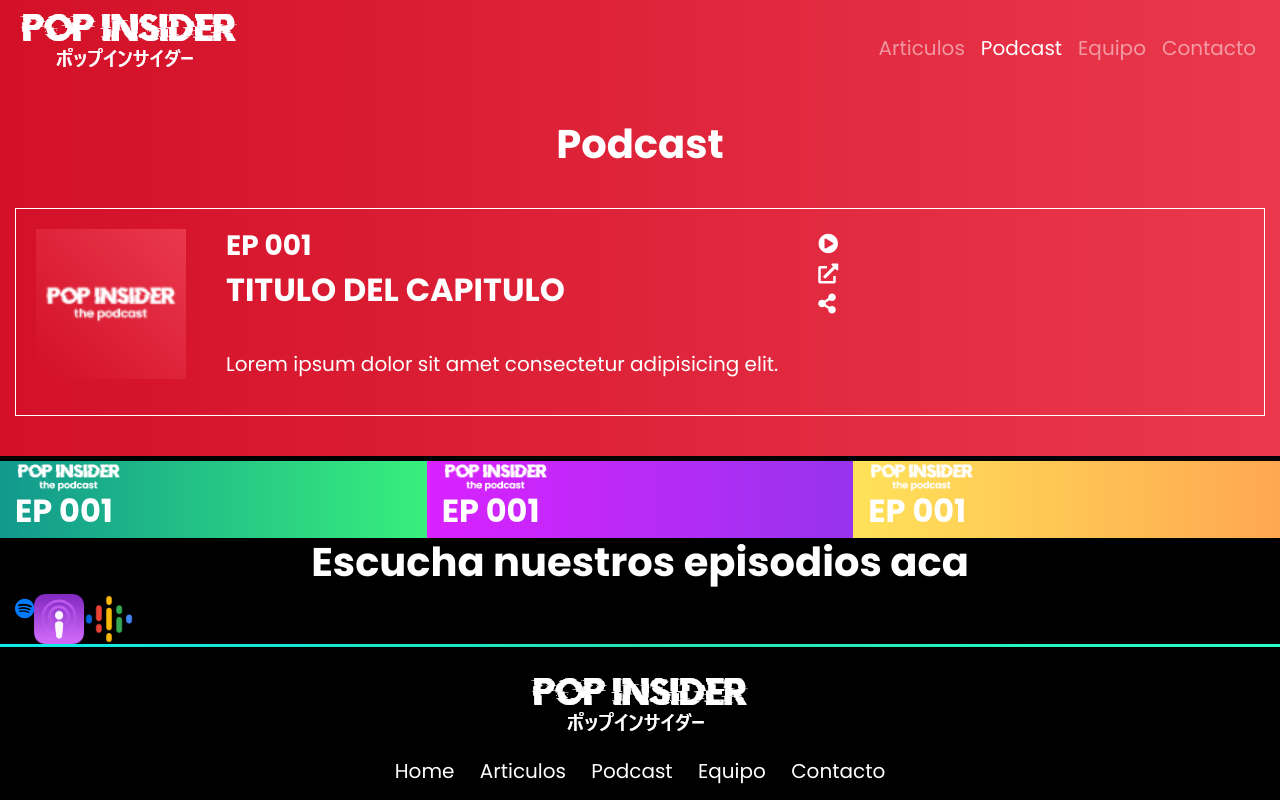
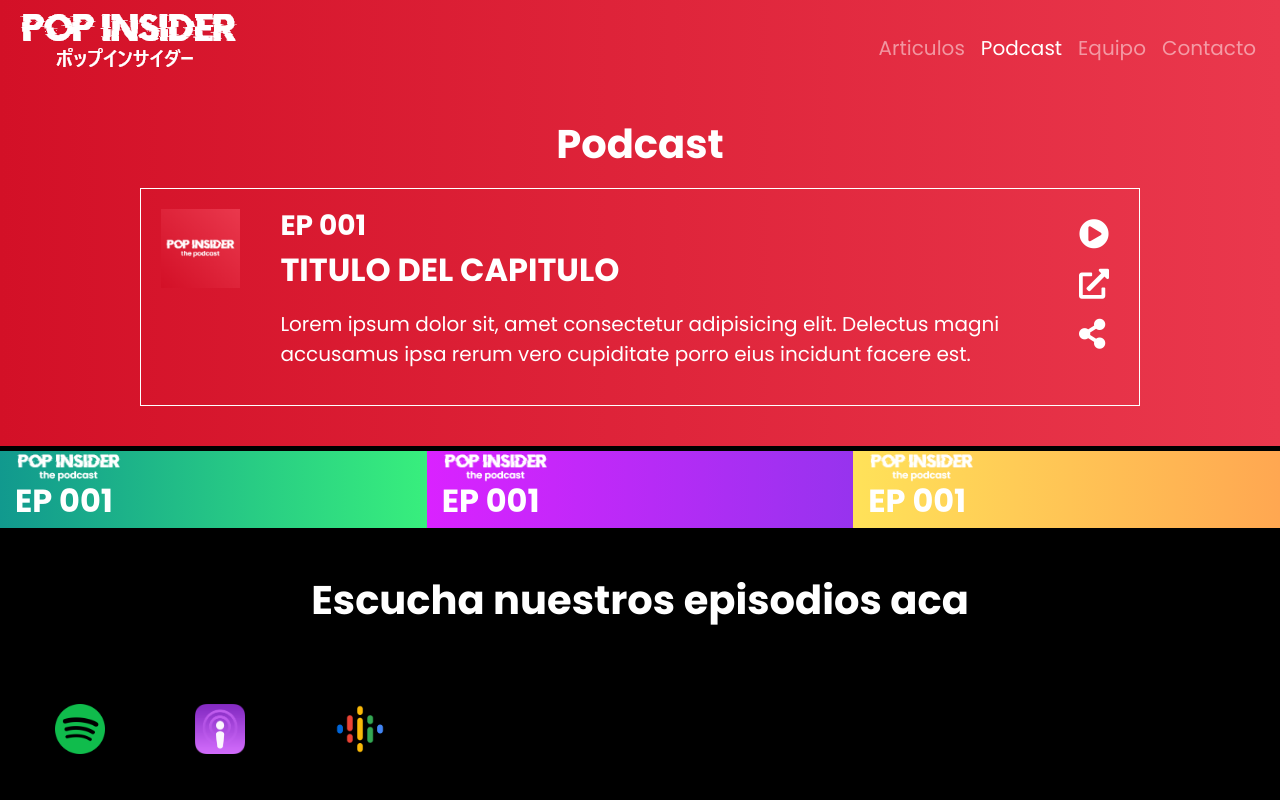
Before and after one commit to josejfdiaz/pop-insider, a plain HTML site: page podcast.html in a window 1280 px wide. Shown: the top 800 px of the page. Drawn offline with Linux system fonts and the light colour scheme.

Commit message:
cambios en podcast

```diff
--- a/podcast.html
+++ b/podcast.html
@@ -46,7 +46,6 @@
 
     <main class="container-fluid ep-destacado">
         <h2 class="titulo font-weight-bold">Podcast</h2>
-        <div clas="row">
             <div class="reproductor">
                 <div>
                     <img class="img-fluid" src="img/rojo2.png" height="150" width="150" alt="Episodio 1">
@@ -54,7 +53,7 @@
                 <div>
                     <h3 class="font-weight-bold">EP 001</h3>
                     <h2 class="font-weight-bold">TITULO DEL CAPITULO</h2>
-                    <p>Lorem ipsum dolor sit amet consectetur adipisicing elit.</p>
+                    <p>Lorem ipsum dolor sit, amet consectetur adipisicing elit. Delectus magni accusamus ipsa rerum vero cupiditate porro eius incidunt facere est.</p>
                 </div>
                 <div class="d-flex flex-column">
                     <a id="play"><i class="fas fa-play-circle"></i></a>
@@ -85,12 +84,18 @@
 
 
         <section>
-            <h2 class="titulo font-weight-bold">Escucha nuestros episodios aca</h2>
-            <div class="d-flex">
-                <div class="d-flex">
-                    <a href="https://www.spotify.com" target="_blank" rel="noopener noreferrer"><i class="fab fa-spotify"></i></a>
-                    <a href="https://www.twitter.com" target="_blank" rel="noopener noreferrer"><img src="img/pinpng.com-remote-control-icon-png-4316906.png" height="50" width="50"></a>
-                    <a href="https://www.twitter.com" target="_blank" rel="noopener noreferrer"><img src="img/Google_Podcasts_Logo.png" height="50" width="50"></a>
+            <h2 class="titulo font-weight-bold mt-5">Escucha nuestros episodios aca</h2>
+            <div>
+                <div class="plataformas">
+                    <div>
+                        <a href="https://www.spotify.com" target="_blank" rel="noopener noreferrer"><img src="img/Spotify_icon-icons.com_66783.png"></a>
+                    </div>
+                    <div>
+                        <a href="https://www.twitter.com" target="_blank" rel="noopener noreferrer"><img src="img/pinpng.com-remote-control-icon-png-4316906.png"></a>
+                    </div>
+                    <div>
+                        <a href="https://www.twitter.com" target="_blank" rel="noopener noreferrer"><img src="img/Google_Podcasts_Logo.png"></a>
+                    </div>
                 </div>
             </div>
         </section>
--- a/scss/_podcast.scss
+++ b/scss/_podcast.scss
@@ -5,15 +5,24 @@
     @include espaciado;
 
     h2 {
-        margin-bottom: 40px;
+        margin-bottom: 20px;
     }
 
     .reproductor {
+        margin: auto;
         border: solid $blanco 1px;
+        width: 80%;
         display: flex;
 
         div {
             margin: 20px;
+        }
+
+        div {
+            a i {
+                font-size: 30px;
+                margin: 10px;
+            }
         }
     }
 }
@@ -31,5 +40,23 @@ $episodio:(
 }
 
 .plataformas {
-    margin: 20px;
+    margin: 40px auto;
+    display: flex;
+
+    div{
+        height: 60px;
+        width: 60px;
+        margin: 40px;
+
+        a img {
+            height: 50px;
+            width: 50px;
+            transition: height 0.3s, width 0.3s;
+
+            &:hover {
+                height: 60px;
+                width: 60px;
+            }
+        }
+    }
 }
```
Also changed, not shown: css/main.css, img/Spotify_icon-icons.com_66783.png (added), img/googlepodcast-1.png (deleted), img/pngaaa.com-1701530.png (deleted), img/spotify-150x150.png (deleted), 1 other file.
